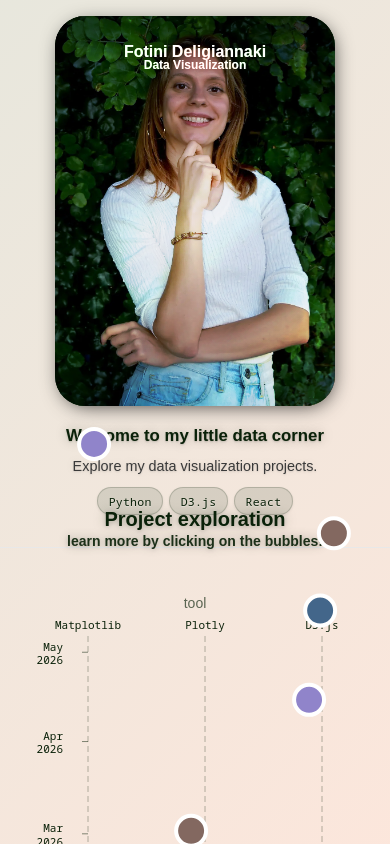
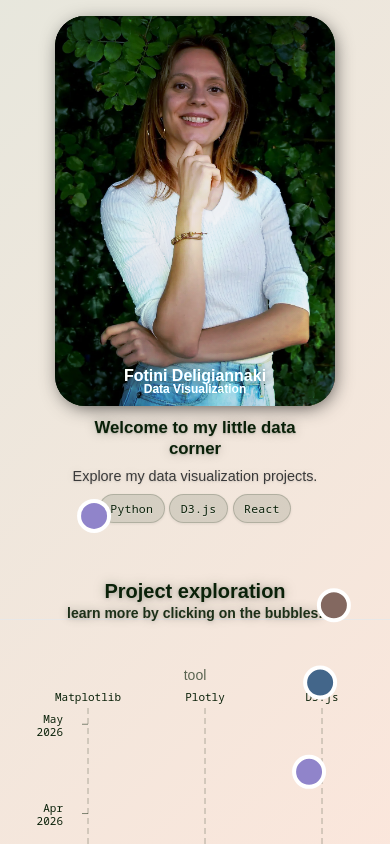
Before and after one commit to fotinidelig/d3-intro-page, a React (Vite) app: page / in a window 390 px wide. Shown: the top 844 px of the page. Built offline with nearby package versions, Linux system fonts and the light colour scheme; a web font is replaced by a local one.

Commit message:
fixed mobile view

```diff
--- a/src/App.css
+++ b/src/App.css
@@ -208,10 +208,22 @@
 
   .app-profile-card {
     width: min(100%, 280px);
+    margin-bottom: 0.75rem;
   }
 
   .app-profile-card .pc-card {
     max-height: min(450px, 60vh);
+  }
+
+  .app-bio {
+    gap: 0.4rem;            /* tighter between lines */
+    margin-bottom: 4rem;  /* space before the chart section */
+    max-width: 16rem;
+  }
+
+  .app-bio__tools {
+    gap: 0.3rem;
+    margin-top: 0.1rem;
   }
 
   .main-content {
--- a/src/ProfileCard.css
+++ b/src/ProfileCard.css
@@ -428,12 +428,12 @@
 
 @media (max-width: 768px) {
   .pc-card {
-    height: 70svh;
+    height: 60svh;
     max-height: 450px;
   }
 
   .pc-details {
-    bottom: 0;
+    bottom: 10em;
   }
 
   .pc-details h3 {
@@ -474,12 +474,12 @@
 
 @media (max-width: 480px) {
   .pc-card {
-    height: 60svh;
+    height: 50svh;
     max-height: 380px;
   }
 
   .pc-details {
-    top: 1.5em;
+    bottom: 0;
   }
 
   .pc-details h3 {
@@ -526,8 +526,12 @@
     max-height: 320px;
   }
 
+  .pc-details {
+    bottom: 0.5em;
+  }
+
   .pc-details h3 {
-    font-size: min(3svh, 1.5em);
+    font-size: min(3svh, 2.5em);
   }
 
   .pc-details p {
```
